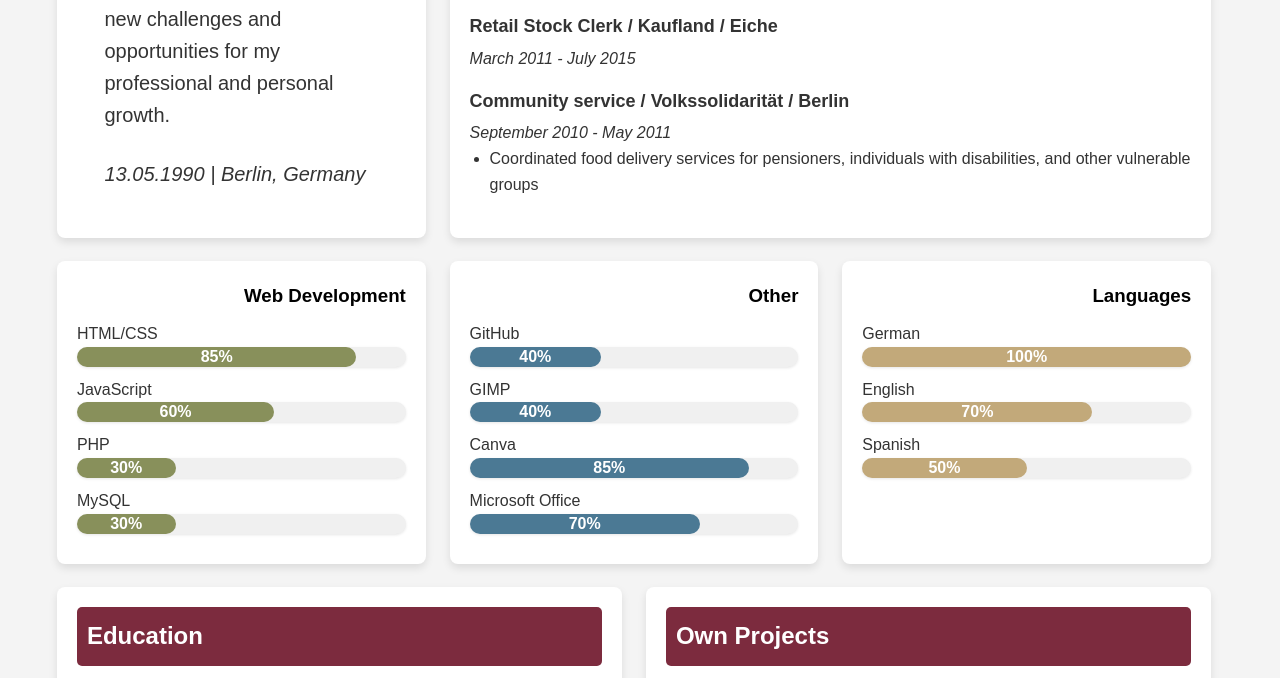
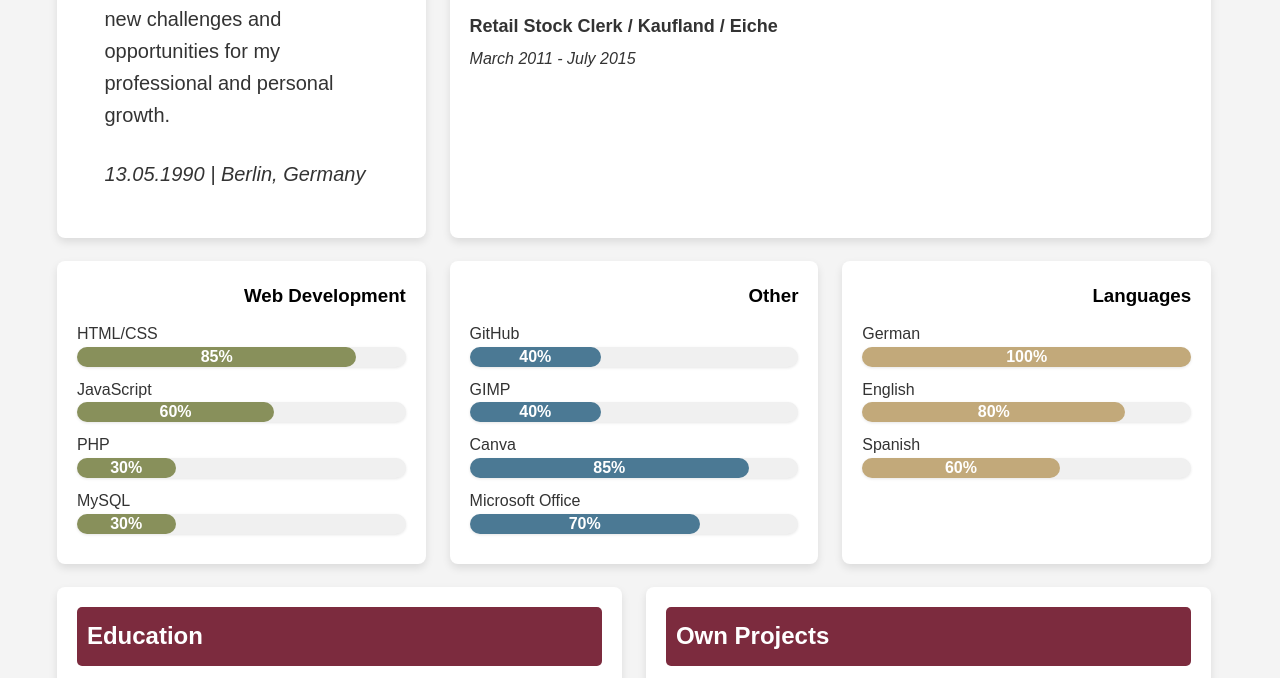
Before and after one commit to sschinke123/stefanschinke.github.io, a plain HTML site: page index.html in a window 1280 px wide. Shown: the part 526-1204 px from the top of the page. Drawn offline with Linux system fonts and the light colour scheme.

Commit message:
Update index.html

```diff
--- a/index.html
+++ b/index.html
@@ -94,7 +94,7 @@
           </div>
 
           <!-- CONTAINER 4 Job 5 -->
-          <div class="container-4 container-jobs">
+<!--           <div class="container-4 container-jobs">
             <h5>
               <strong>Community service / Volkssolidarität / Berlin</strong>
             </h5>
@@ -105,7 +105,7 @@
                 with disabilities, and other vulnerable groups
               </li>
             </ul>
-          </div>
+          </div> -->
           <!-- END CONTAINER 4 Job 5 -->
         </div>
         <!-- END CONTAINER 3 - EXPERIENCE -->
@@ -194,14 +194,14 @@
 
           <p>English</p>
           <div class="skill-bar">
-            <div class="language-level" style="width: 70%">70%</div>
+            <div class="language-level" style="width: 80%">80%</div>
           </div>
 
           <!-- START CONTAINER 4 - SPANISH -->
 
           <p>Spanish</p>
           <div class="skill-bar">
-            <div class="language-level" style="width: 50%">50%</div>
+            <div class="language-level" style="width: 60%">60%</div>
           </div>
 
           <!-- END CONTAINER 4 - SPANISH -->
```
